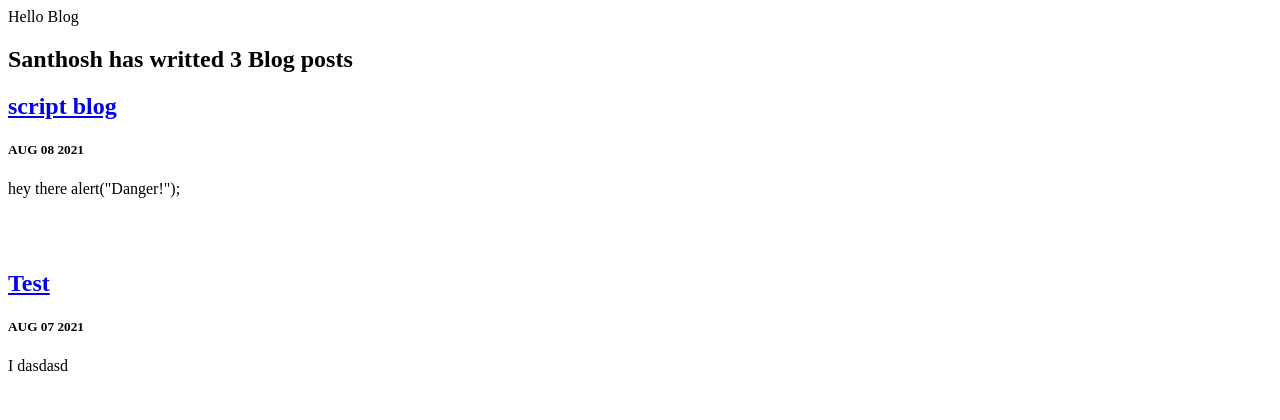
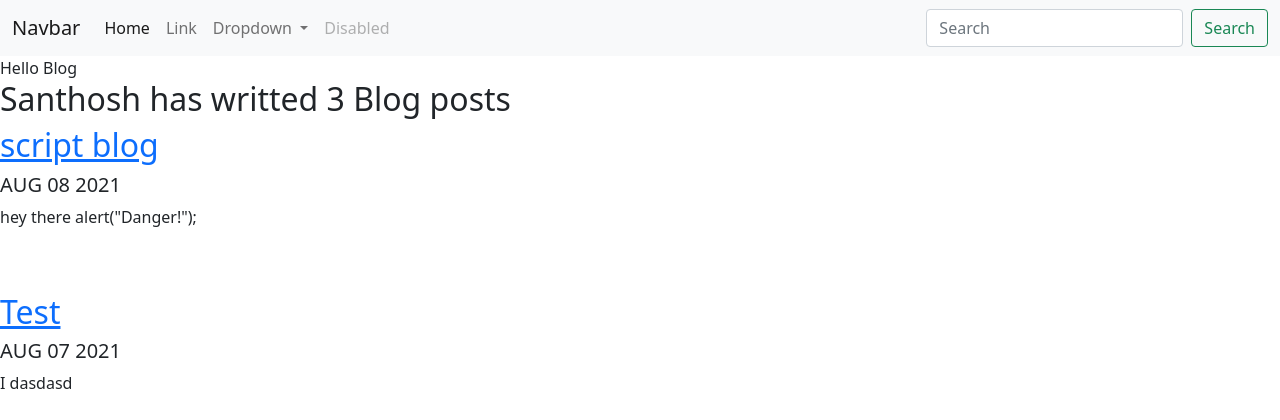
Before and after one commit to TsanthoshR/my_portfolio_website, a Django app: page /blog/ in a window 1280 px wide. Shown: the top 420 px of the page. Run offline with Django 3.2, Linux system fonts and the light colour scheme; data comes from the database, SQL or seed files in the repository.

Commit message:
added base.html template

```diff
--- a/blog/templates/blog/all_blogs.html
+++ b/blog/templates/blog/all_blogs.html
@@ -1,3 +1,7 @@
+{% extends 'portfolio/base.html' %}
+
+{% block content %}
+
 Hello Blog <br>
 
 <h2>Santhosh has writted {{ Blogs.count }} Blog post{{ Blogs.count|pluralize }}</h2>
@@ -10,3 +14,5 @@ Hello Blog <br>
 
 
 {% endfor %}
+
+{% endblock %}
--- /dev/null
+++ b/portfolio/templates/portfolio/base.html
@@ -0,0 +1,65 @@
+<!doctype html>
+<html lang="en">
+  <head>
+    <!-- Required meta tags -->
+    <meta charset="utf-8">
+    <meta name="viewport" content="width=device-width, initial-scale=1">
+
+    <!-- Bootstrap CSS -->
+    <link href="https://cdn.jsdelivr.net/npm/bootstrap@5.0.2/dist/css/bootstrap.min.css" rel="stylesheet" integrity="sha384-EVSTQN3/azprG1Anm3QDgpJLIm9Nao0Yz1ztcQTwFspd3yD65VohhpuuCOmLASjC" crossorigin="anonymous">
+
+    <title>Hello, world!</title>
+  </head>
+  <body>
+    <nav class="navbar navbar-expand-lg navbar-light bg-light">
+  <div class="container-fluid">
+    <a class="navbar-brand" href="#">Navbar</a>
+    <button class="navbar-toggler" type="button" data-bs-toggle="collapse" data-bs-target="#navbarSupportedContent" aria-controls="navbarSupportedContent" aria-expanded="false" aria-label="Toggle navigation">
+      <span class="navbar-toggler-icon"></span>
+    </button>
+    <div class="collapse navbar-collapse" id="navbarSupportedContent">
+      <ul class="navbar-nav me-auto mb-2 mb-lg-0">
+        <li class="nav-item">
+          <a class="nav-link active" aria-current="page" href="#">Home</a>
+        </li>
+        <li class="nav-item">
+          <a class="nav-link" href="#">Link</a>
+        </li>
+        <li class="nav-item dropdown">
+          <a class="nav-link dropdown-toggle" href="#" id="navbarDropdown" role="button" data-bs-toggle="dropdown" aria-expanded="false">
+            Dropdown
+          </a>
+          <ul class="dropdown-menu" aria-labelledby="navbarDropdown">
+            <li><a class="dropdown-item" href="#">Action</a></li>
+            <li><a class="dropdown-item" href="#">Another action</a></li>
+            <li><hr class="dropdown-divider"></li>
+            <li><a class="dropdown-item" href="#">Something else here</a></li>
+          </ul>
+        </li>
+        <li class="nav-item">
+          <a class="nav-link disabled" href="#" tabindex="-1" aria-disabled="true">Disabled</a>
+        </li>
+      </ul>
+      <form class="d-flex">
+        <input class="form-control me-2" type="search" placeholder="Search" aria-label="Search">
+        <button class="btn btn-outline-success" type="submit">Search</button>
+      </form>
+    </div>
+  </div>
+</nav>
+
+      {% block content %}{% endblock %}
+
+
+    <!-- Optional JavaScript; choose one of the two! -->
+
+    <!-- Option 1: Bootstrap Bundle with Popper -->
+    <script src="https://cdn.jsdelivr.net/npm/bootstrap@5.0.2/dist/js/bootstrap.bundle.min.js" integrity="sha384-MrcW6ZMFYlzcLA8Nl+NtUVF0sA7MsXsP1UyJoMp4YLEuNSfAP+JcXn/tWtIaxVXM" crossorigin="anonymous"></script>
+
+    <!-- Option 2: Separate Popper and Bootstrap JS -->
+    <!--
+    <script src="https://cdn.jsdelivr.net/npm/@popperjs/core@2.9.2/dist/umd/popper.min.js" integrity="sha384-IQsoLXl5PILFhosVNubq5LC7Qb9DXgDA9i+tQ8Zj3iwWAwPtgFTxbJ8NT4GN1R8p" crossorigin="anonymous"></script>
+    <script src="https://cdn.jsdelivr.net/npm/bootstrap@5.0.2/dist/js/bootstrap.min.js" integrity="sha384-cVKIPhGWiC2Al4u+LWgxfKTRIcfu0JTxR+EQDz/bgldoEyl4H0zUF0QKbrJ0EcQF" crossorigin="anonymous"></script>
+    -->
+  </body>
+</html>
--- a/portfolio/templates/portfolio/home.html
+++ b/portfolio/templates/portfolio/home.html
@@ -1,3 +1,5 @@
+{% extends 'portfolio/base.html' %}
+{% block content %}
     <h1> This is "my" portfolio homepage </h1>
 
     <a href="{% url 'blog:all_blogs' %}"> Blogs</a> <br>
@@ -19,3 +21,5 @@
 
 
     {% endfor %}
+
+{% endblock %}
```
Also changed, not shown: blog/templates/blog/details.html (+8 -1 lines). Lines whose indentation alone changed are shown as unchanged.
